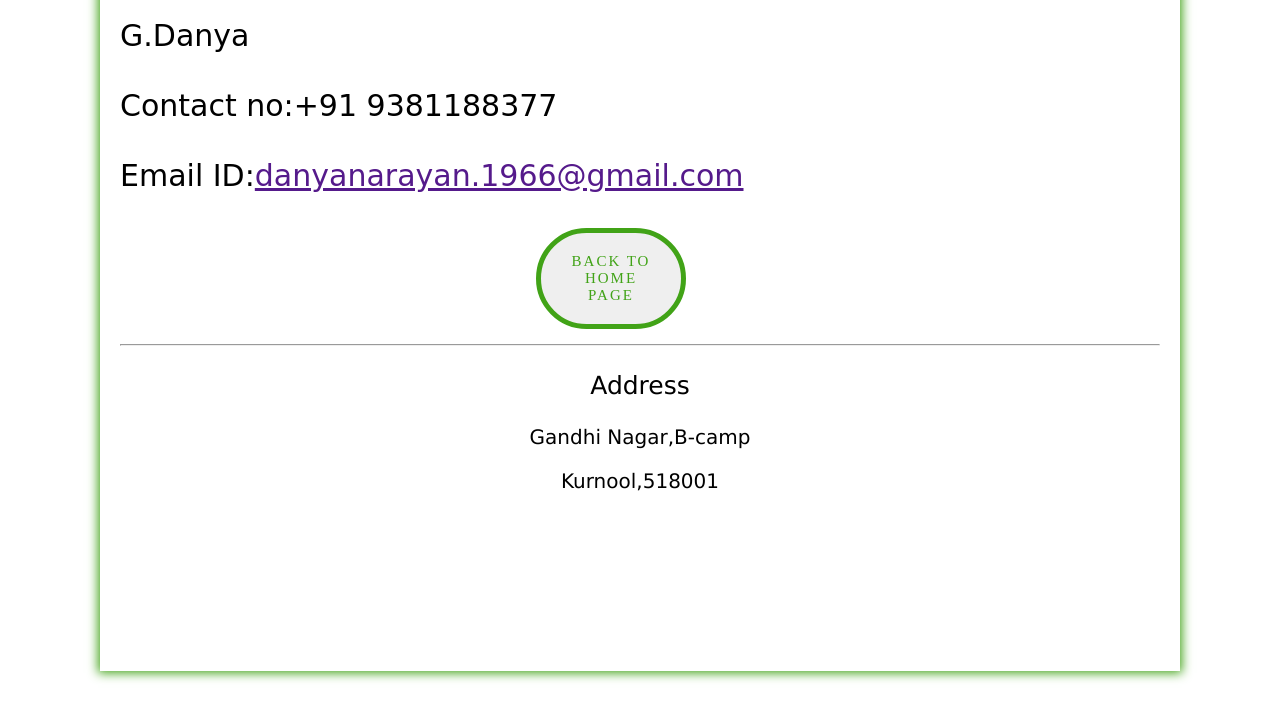
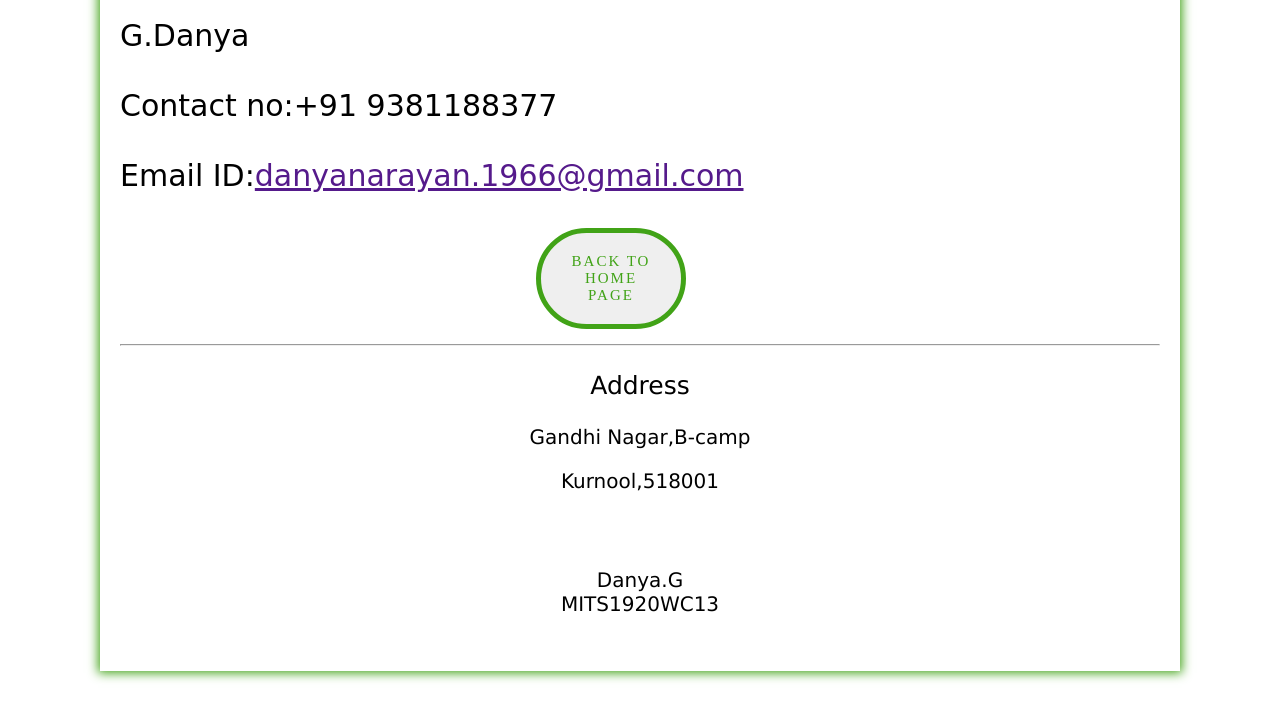
Before and after one commit to danyanarayan/project, a plain HTML site: page signup.html in a window 1280 px wide. Shown: the part 669-1388 px from the top of the page. Drawn offline with Linux system fonts and the light colour scheme.

Commit message:
Update signup.html

```diff
--- a/signup.html
+++ b/signup.html
@@ -66,7 +66,8 @@
 	<footer>
 	<p style="font-family: verdana;font-size: 25px;text-align: center;">Address</p>
 	<p style="font-family: verdana;font-size: 20px;text-align: center;">Gandhi Nagar,B-camp</p>
-	<p style="font-family: verdana;font-size: 20px;text-align: center;">Kurnool,518001</p>
+	<p style="font-family: verdana;font-size: 20px;text-align: center;">Kurnool,518001</p><br>
+				<p style="font-family: verdana;font-size: 20px;text-align: center;">Danya.G <br> MITS1920WC13</p>
 	</footer>
 
 </body>
```
